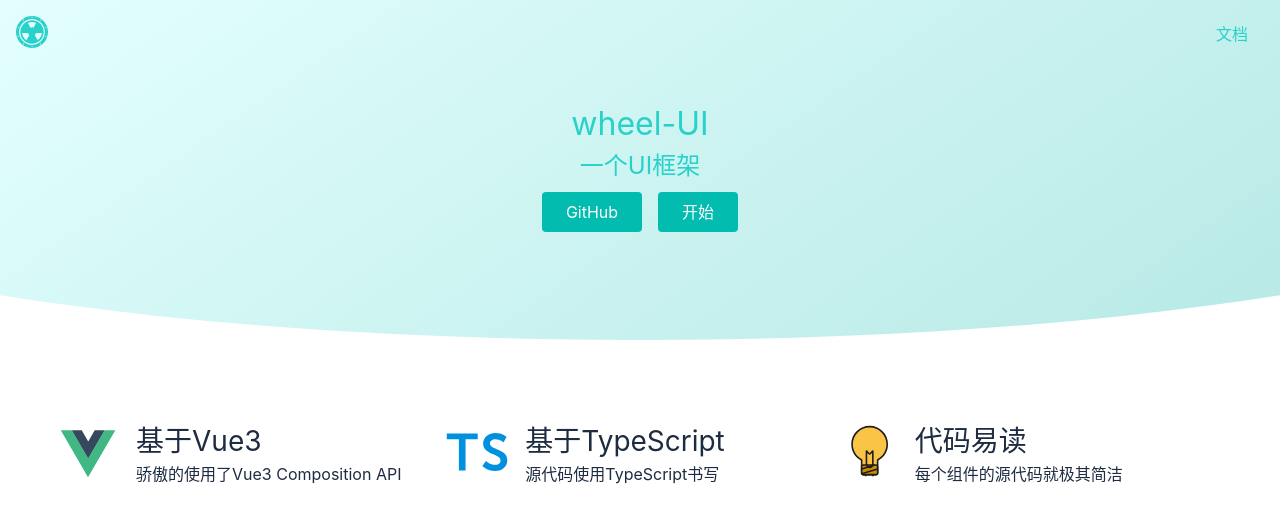
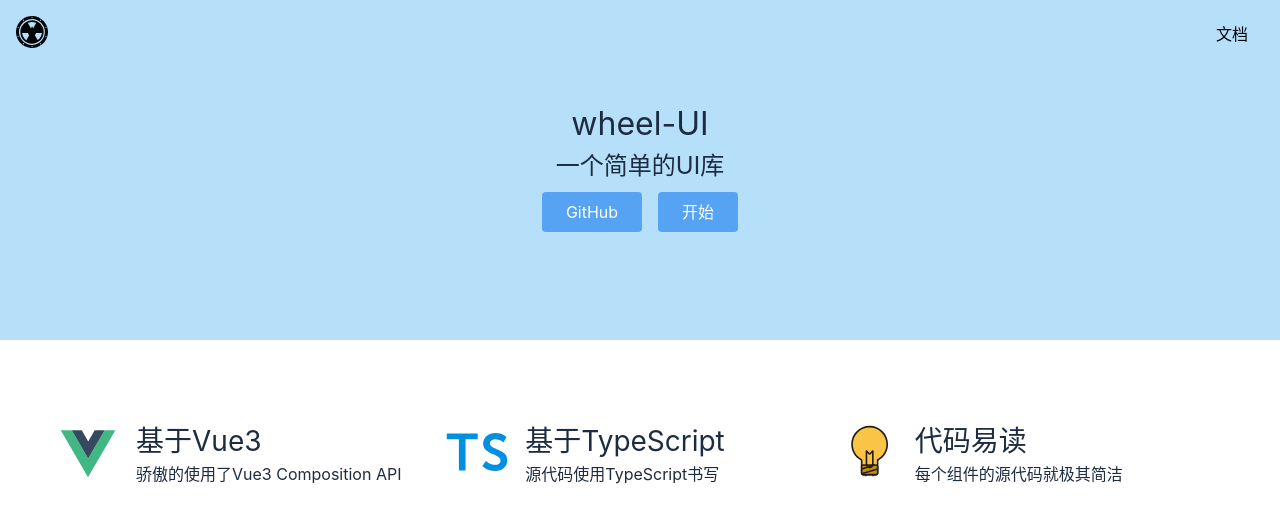
Before and after one commit to shangjingfan/wheel-ui, a Vue app: page / in a window 1280 px wide. Shown: the top 522 px of the page. Built offline with nearby package versions, Linux system fonts and the light colour scheme.

Commit message:
更改背景，aside的hover效果

```diff
--- a/src/components/Demo.vue
+++ b/src/components/Demo.vue
@@ -17,7 +17,7 @@
 <script lang="ts">
 import Button from "../lib/Button.vue";
 import "prismjs";
-import "prismjs/themes/prism.css";
+import "prismjs/themes/prism-okaidia.css";
 import { computed, ref } from "vue";
 const Prism = (window as any).Prism;
 export default {
--- a/src/components/Topnav.vue
+++ b/src/components/Topnav.vue
@@ -38,8 +38,9 @@
 };
 </script>
 <style lang="scss" scoped>
-$color: #28d1c9;
+$color: #030507;
 .topnav {
+  background: #b6dff9;
   color: $color;
   display: flex;
   padding: 16px;
--- a/src/index.scss
+++ b/src/index.scss
@@ -11,22 +11,31 @@
   text-decoration: none;
   color: inherit;
   &:hover {
-    text-decoration: underline;
     cursor: pointer;
   }
 }
-h1,h2,h3,h4,h5,h6{
+h1,
+h2,
+h3,
+h4,
+h5,
+h6 {
   font-weight: normal;
 }
 
-body{
+body {
   font-size: 16px;
   line-height: 1.5;
   color: #1d2c40;
-  font-family: -apple-system, "Noto Sans", "Helvetica Neue", Helvetica, "Nimbus Sans L", Arial, "Liberation Sans", "PingFang SC", "Hiragino Sans GB", "Noto Sans CJK SC", "Source Han Sans SC", "Source Han Sans CN", "Microsoft YaHei", "Wenquanyi Micro Hei", "WenQuanYi Zen Hei", "ST Heiti", SimHei, "WenQuanYi Zen Hei Sharp", sans-serif;
+  font-family: -apple-system, "Noto Sans", "Helvetica Neue", Helvetica,
+    "Nimbus Sans L", Arial, "Liberation Sans", "PingFang SC", "Hiragino Sans GB",
+    "Noto Sans CJK SC", "Source Han Sans SC", "Source Han Sans CN",
+    "Microsoft YaHei", "Wenquanyi Micro Hei", "WenQuanYi Zen Hei", "ST Heiti",
+    SimHei, "WenQuanYi Zen Hei Sharp", sans-serif;
 }
 .icon {
-  width: 1em; height: 1em;
+  width: 1em;
+  height: 1em;
   vertical-align: -0.15em;
   fill: currentColor;
   overflow: hidden;
--- a/src/markdown/intro.md
+++ b/src/markdown/intro.md
@@ -1,11 +1,11 @@
 
 # 介绍
 
-King UI 是一款基于 Vue 3 和 TypeScript 的 UI 组件库。
+Wheel UI 是一款基于 Vue 3 和 TypeScript 的 UI 组件库。
 
-这款组件库其实是我为了总结自己这几年的技术经验而写的，全程亲手编写，尽量不采用第三方库，包括你现在看到的这个官网也几乎都是我自己写的。
+这款组件库为了将我所学到的前端技术作以实践，全程亲手编写，尽量不采用第三方库，包括你现在看到的这个官网也都是我自己写的。
 
 
-所以如果强烈不建议你将此 UI库用于生产环境。但如果你是抱着看源代码的目的来的，那么这个库还是值得一看的。源代码放在了github.com/shangjingfan/wheel-ui，历史提交信息非常规范，你可以按提交的顺序逐个查看；你也可以直接查看每个组件的源代码和示例，运行方法见 README.md。
+所以强烈不建议你将此UI库用于生产环境。但如果你是抱着看源代码的目的来的，那么这个库还是值得一看的。源代码放在了[github.com/shangjingfan/wheel-ui](https://github.com/shangjingfan/wheel-ui) ，历史提交信息非常规范，你可以按提交的顺序逐个查看；你也可以直接查看每个组件的源代码和示例，运行方法见 README.md。
 
 下一节：[安装](#/doc/install)
--- a/src/views/Doc.vue
+++ b/src/views/Doc.vue
@@ -18,7 +18,7 @@
         <h2>组件列表</h2>
         <ol>
           <li>
-            <router-link to="/doc/switch">Switch 组件</router-link>
+            <router-link to="/doc/switch">Switch 开关</router-link>
           </li>
           <li>
             <router-link to="/doc/button">Button 组件</router-link>
@@ -58,6 +58,8 @@
   height: 100vh;
   > .nav {
     flex-shrink: 0;
+    background: #b6dff9;
+    box-shadow: 0 0 3px 1px rgba(0, 0, 0, 0.2);
   }
   > .content {
     flex-grow: 1;
@@ -80,7 +82,8 @@
   }
 }
 aside {
-  background: lightblue;
+  background: #b6dff9;
+  box-shadow: 0 0 3px rgba(0, 0, 0, 0.2);
   width: 150px;
   padding: 16px 0;
   position: fixed;
@@ -98,6 +101,9 @@
       a {
         display: block;
         padding: 4px 16px;
+        &:hover {
+          background: #e6f7ff;
+        }
       }
       > .router-link-active {
         background: white;
--- a/src/views/Home.vue
+++ b/src/views/Home.vue
@@ -4,9 +4,11 @@
       <Topnav />
       <div class="banner">
         <h1>wheel-UI</h1>
-        <h2>一个UI框架</h2>
+        <h2>一个简单的UI库</h2>
         <p class="actions">
-          <a href="">GitHub</a>
+          <a href="https://github.com/shangjingfan/wheel-ui" target="_blank"
+            >GitHub</a
+          >
           <router-link to="/doc">开始</router-link>
         </p>
       </div>
@@ -47,17 +49,13 @@
 };
 </script>
 <style lang="scss" scoped>
-$green: #02bcb0;
+$green: #57a3f3;
 $border-radius: 4px;
-$color: #28d1c9;
+$color: blacks;
 .topnavAndBanner {
   color: $color;
-  background: linear-gradient(
-    145deg,
-    rgba(227, 255, 253, 1) 0%,
-    rgba(183, 233, 230, 1) 100%
-  );
-  clip-path: ellipse(80% 60% at 50% 40%);
+  background: #b6dff9;
+  // clip-path: ellipse(80% 60% at 50% 40%);
 }
 .features {
   margin: 64px auto;
```
Also changed, not shown: 1 other file (tests, documents, lock files or other folders).
